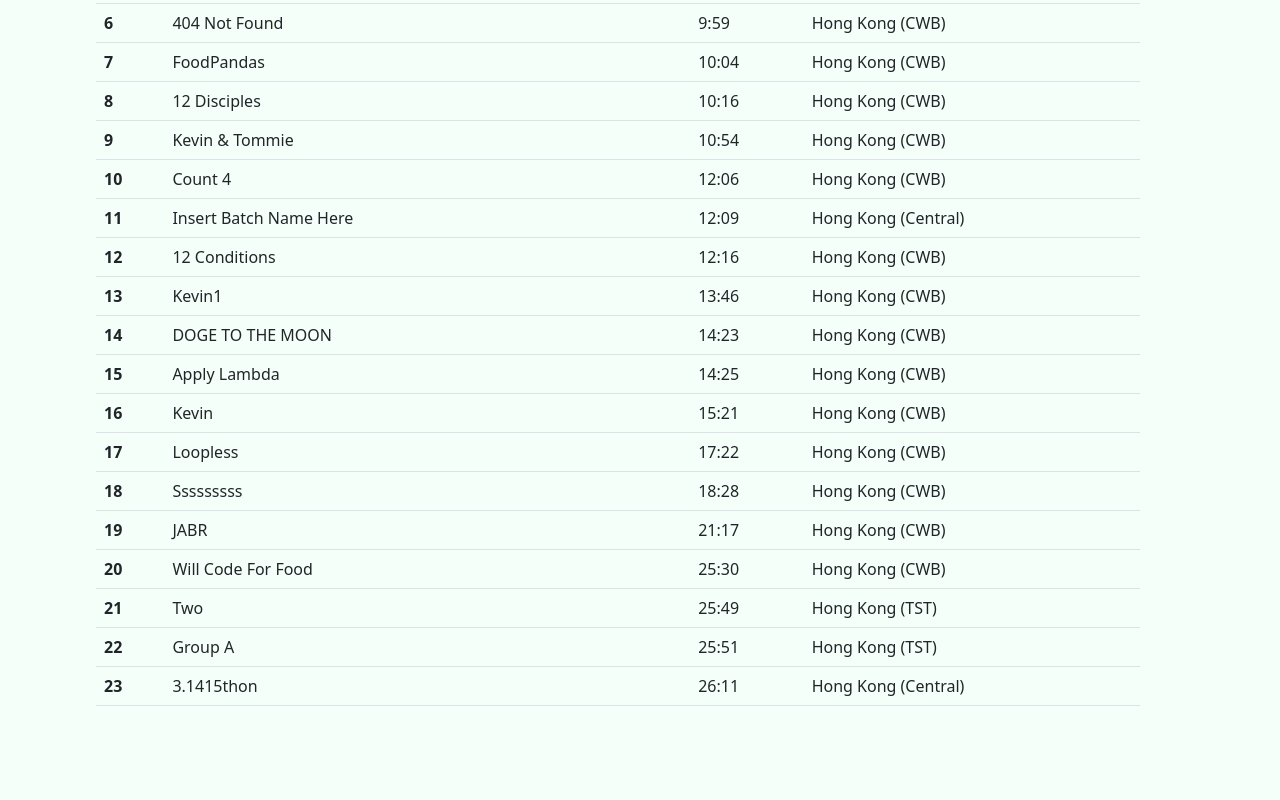
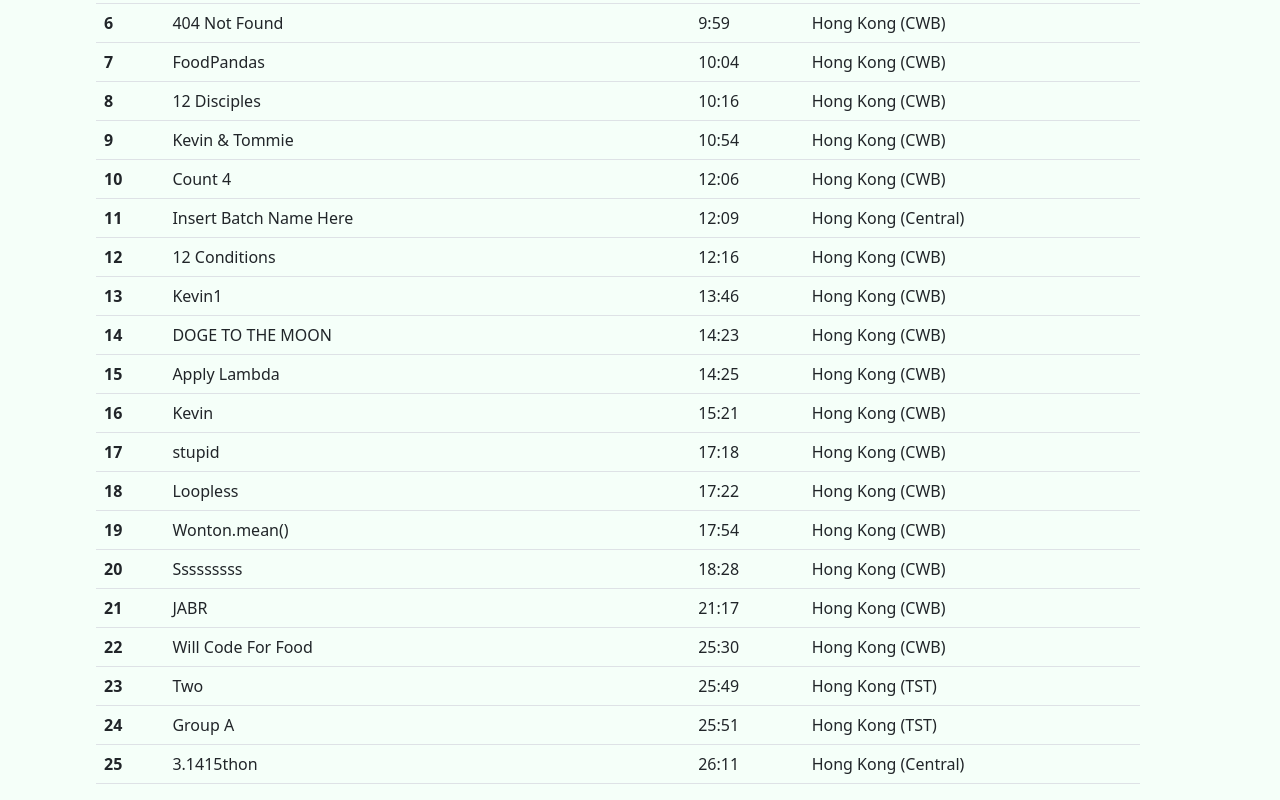
Before and after one commit to prefacebootcamper/thecodewars, a plain HTML site: page index.html in a window 1280 px wide. Shown: the part 438-1238 px from the top of the page. Before the commit the page ends 1160 px from the top, so only its background shows below. Drawn offline with nearby package versions, Linux system fonts and the light colour scheme.

Commit message:
Update index.html

```diff
--- a/index.html
+++ b/index.html
@@ -144,42 +144,54 @@
           </tr>
           <tr>
             <th scope="row">17</th>
+            <td scope="col">stupid</td>
+            <td scope="col">17:18</td>
+            <td scope="col">Hong Kong (CWB)</td>
+          </tr>
+          <tr>
+            <th scope="row">18</th>
             <td scope="col">Loopless</td>
             <td scope="col">17:22</td>
             <td scope="col">Hong Kong (CWB)</td>
           </tr>
           <tr>
-            <th scope="row">18</th>
+            <th scope="row">19</th>
+            <td scope="col">Wonton.mean()</td>
+            <td scope="col">17:54</td>
+            <td scope="col">Hong Kong (CWB)</td>
+          </tr>
+          <tr>
+            <th scope="row">20</th>
             <td scope="col">Sssssssss</td>
             <td scope="col">18:28</td>
             <td scope="col">Hong Kong (CWB)</td>
           </tr>
           <tr>
-            <th scope="row">19</th>
+            <th scope="row">21</th>
             <td scope="col">JABR</td>
             <td scope="col">21:17</td>
             <td scope="col">Hong Kong (CWB)</td>
           </tr>
           <tr>
-            <th scope="row">20</th>
+            <th scope="row">22</th>
             <td scope="col">Will Code For Food</td>
             <td scope="col">25:30</td>
             <td scope="col">Hong Kong (CWB)</td>
           </tr>
           <tr>
-            <th scope="row">21</th>
+            <th scope="row">23</th>
             <td scope="col">Two</td>
             <td scope="col">25:49</td>
             <td scope="col">Hong Kong (TST)</td>
           </tr>
           <tr>
-            <th scope="row">22</th>
+            <th scope="row">24</th>
             <td scope="col">Group A</td>
             <td scope="col">25:51</td>
             <td scope="col">Hong Kong (TST)</td>
           </tr>
           <tr>
-            <th scope="row">23</th>
+            <th scope="row">25</th>
             <td scope="col">3.1415thon</td>
             <td scope="col">26:11</td>
             <td scope="col">Hong Kong (Central)</td>
```
